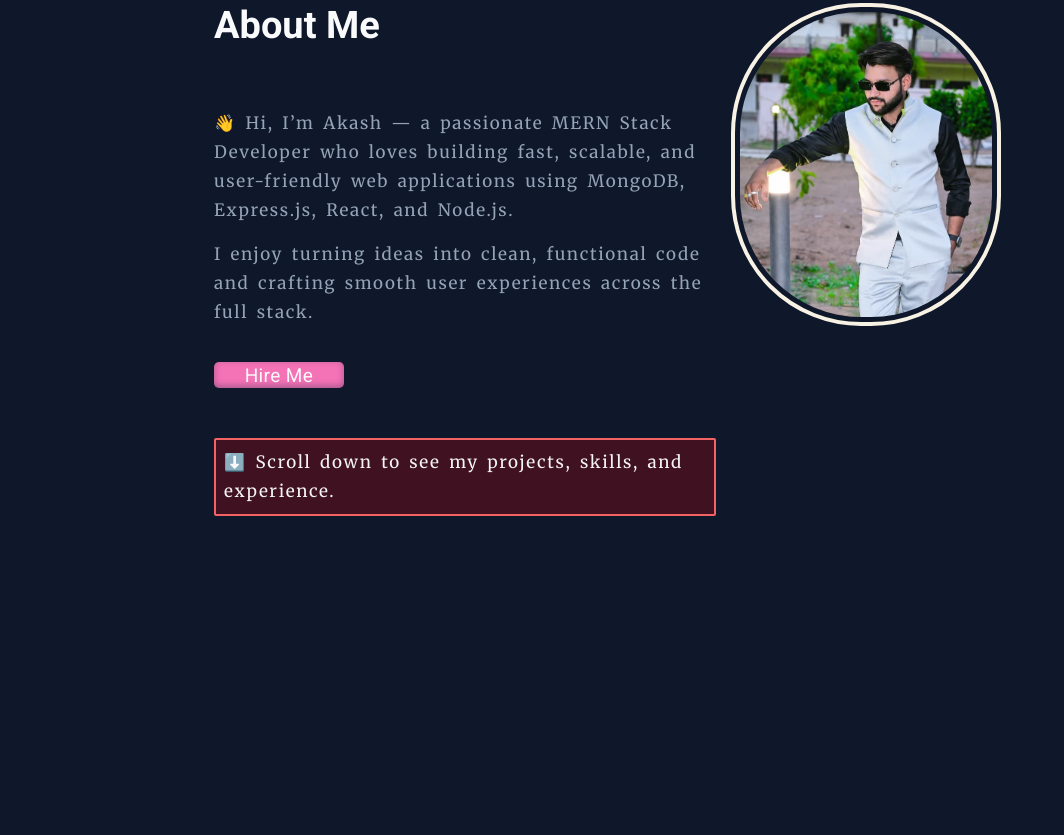
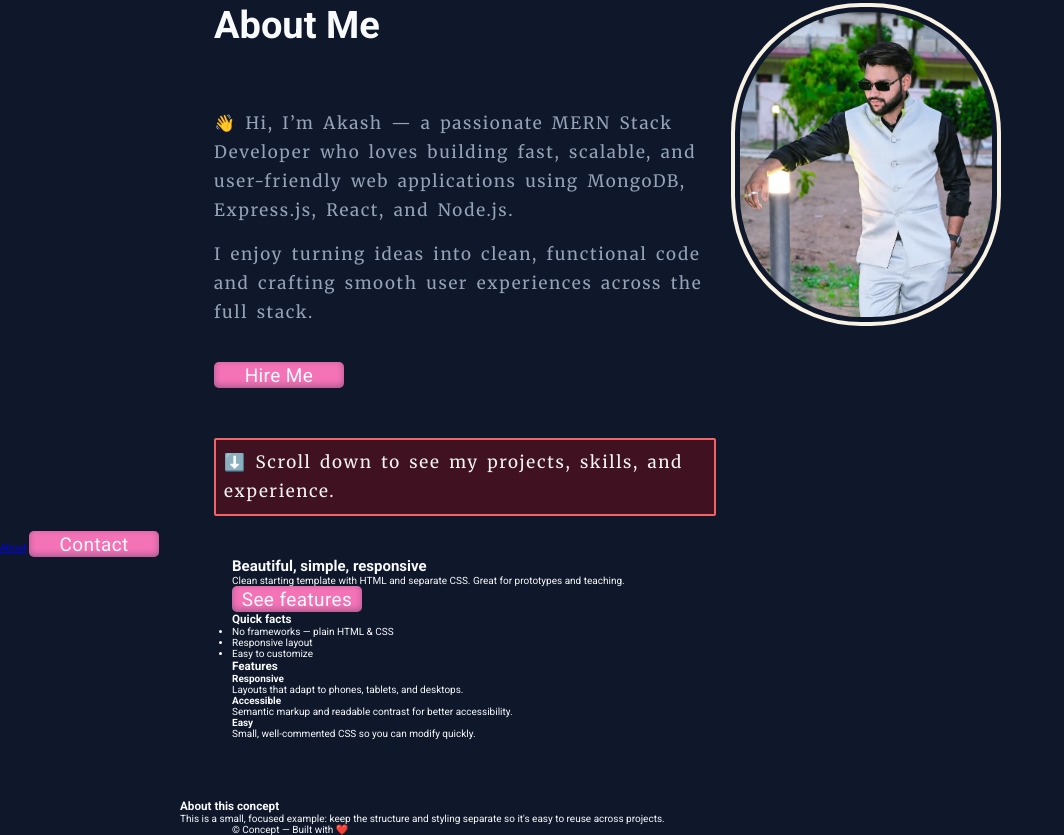
Before and after one commit to ajitdevv/project2, a plain HTML site: page index.html in a window 1280 px wide. Shown: the part 922-1757 px from the top of the page, without its empty margins (0-1064 px from the left). Before the commit the page ends 1453 px from the top, so only its background shows below. Drawn offline with Linux system fonts and the light colour scheme.

Commit message:
add some future

```diff
--- a/index.html
+++ b/index.html
@@ -95,6 +95,67 @@
 
 
 
+    <header class="site-header">
+<a href="#about">About</a>
+<a href="#contact" class="btn">Contact</a>
+</nav>
+</div>
+</header>
+
+
+<main>
+<section class="hero">
+<div class="container hero-grid">
+<div>
+<h2>Beautiful, simple, responsive</h2>
+<p>Clean starting template with HTML and separate CSS. Great for prototypes and teaching.</p>
+<p><a class="btn large" href="#features">See features</a></p>
+</div>
+<div class="card">
+<h3>Quick facts</h3>
+<ul>
+<li>No frameworks — plain HTML & CSS</li>
+<li>Responsive layout</li>
+<li>Easy to customize</li>
+</ul>
+</div>
+</div>
+</section>
+
+
+<section id="features" class="container features">
+<h3>Features</h3>
+<div class="feature-grid">
+<article class="feature">
+<h4>Responsive</h4>
+<p>Layouts that adapt to phones, tablets, and desktops.</p>
+</article>
+<article class="feature">
+<h4>Accessible</h4>
+<p>Semantic markup and readable contrast for better accessibility.</p>
+</article>
+<article class="feature">
+<h4>Easy</h4>
+<p>Small, well-commented CSS so you can modify quickly.</p>
+</article>
+</div>
+</section>
+
+
+<section id="about" class="about">
+<div class="container">
+<h3>About this concept</h3>
+<p>This is a small, focused example: keep the structure and styling separate so it's easy to reuse across projects.</p>
+</div>
+</section>
+</main>
+
+
+<footer class="site-footer">
+<div class="container">
+<p>&copy; <span id="year"></span> Concept — Built with ❤️</p>
+</div>
+</footer>
 
 
 
```
